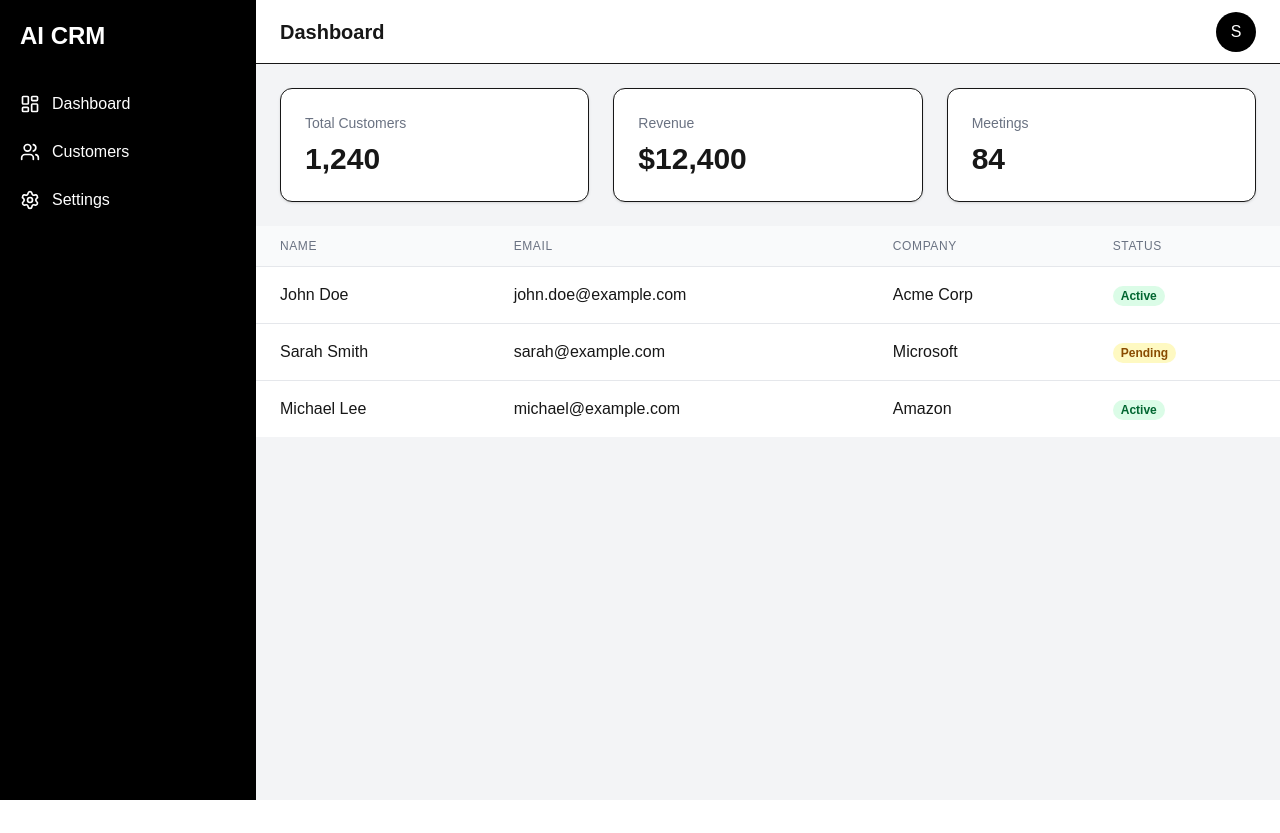
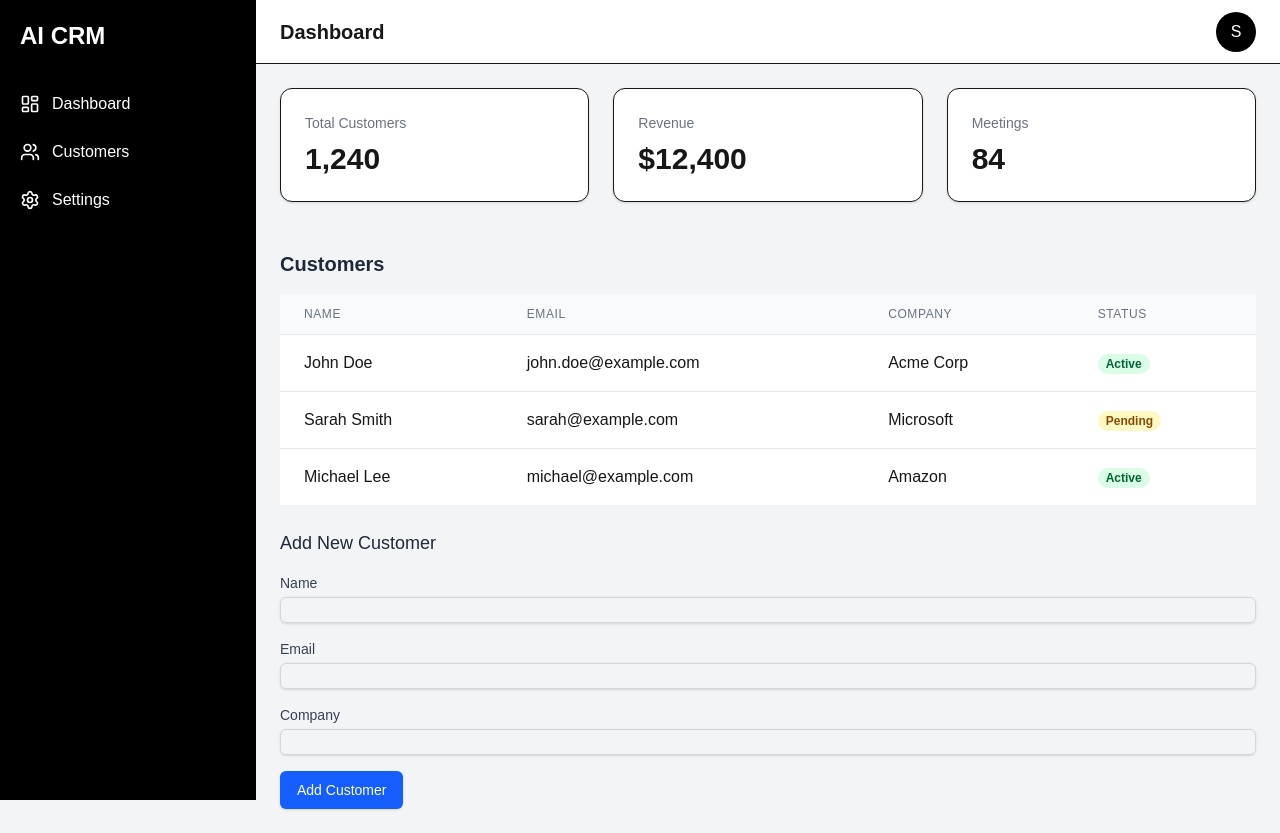
Before and after one commit to imShayan/ai-crm-assistant, a Next.js app: page / in a window 1280 px wide. Before the commit the page ends 800 px from the top, so only its background shows below. Built offline with nearby package versions, Linux system fonts and the light colour scheme.

Commit message:
Implement customer form and state management

```diff
--- a/src/app/page.tsx
+++ b/src/app/page.tsx
@@ -1,11 +1,25 @@
+"use client";
+
+import { useState } from "react";
 import Sidebar from "@/components/layout/sidebar";
 import Navbar from "@/components/layout/navbar";
 import StatsCard from "@/components/dashboard/stats-card";
 import CustomerTable from "@/components/dashboard/customer-table";
 import {mockCustomers} from "@/lib/mock-data";
+import AddCustomerForm from "@/components/dashboard/add-customer-form";
 
 
 export default function Home() {
+  const [customers, setCustomers] = useState(mockCustomers);
+  const handleAddCustomer = (customer: { name: string; email: string; company: string }) => {
+  const newCustomer = {
+    id: customers.length + 1,
+    ...customer,
+    status: "Pending",
+  };
+  setCustomers([...customers, newCustomer]);
+};
+
   return (
     <div className="flex bg-gray-100">
       <Sidebar />
@@ -21,7 +35,19 @@ export default function Home() {
           </div>
         </div>
 
-        <CustomerTable customers={mockCustomers} />
+        <div className="p-6">
+          <div className="flex items-center justify-between mb-4">
+            <h2 className="text-xl font-semibold text-gray-800">Customers</h2>
+          </div>
+
+          <CustomerTable customers={customers} />
+
+          <div className="mt-6">
+            <h3 className="text-lg font-medium text-gray-800 mb-4">Add New Customer</h3>
+            <AddCustomerForm onAddCustomer={handleAddCustomer} />
+          </div>
+        </div>
+
       </div>
     </div>
   );
--- /dev/null
+++ b/src/components/dashboard/add-customer-form.tsx
@@ -0,0 +1,65 @@
+"use client";
+import { useState } from "react";
+
+type Props = { onAddCustomer: (customer: { name: string; email: string; company: string }) => void };
+
+export default function AddCustomerForm({ onAddCustomer }: Props) {
+  const [name, setName] = useState("");
+  const [email, setEmail] = useState("");
+  const [company, setCompany] = useState("");
+
+  const handleSubmit = (e: React.FormEvent<HTMLFormElement>) => {
+    e.preventDefault();
+    onAddCustomer({ name, email, company });
+    setName("");
+    setEmail("");
+    setCompany("");
+  };
+
+  return (
+    <form onSubmit={handleSubmit} className="space-y-4">
+      <div>
+        <label htmlFor="name" className="block text-sm font-medium text-gray-700">
+          Name
+        </label>
+        <input
+          type="text"
+          id="name"
+          value={name}
+          onChange={(e) => setName(e.target.value)}
+          className="mt-1 block w-full border border-gray-300 rounded-md shadow-sm focus:ring-blue-500 focus:border-blue-500"
+        />
+      </div>
+      <div>
+        <label htmlFor="email" className="block text-sm font-medium text-gray-700">
+          Email
+        </label>
+        <input
+          type="email"
+          id="email"
+          value={email}
+          onChange={(e) => setEmail(e.target.value)}
+          className="mt-1 block w-full border border-gray-300 rounded-md shadow-sm focus:ring-blue-500 focus:border-blue-500"
+        />
+      </div>
+      <div>
+        <label htmlFor="company" className="block text-sm font-medium text-gray-700">
+          Company
+        </label>
+        <input
+          type="text"
+          id="company"
+          value={company}
+          onChange={(e) => setCompany(e.target.value)}
+          className="mt-1 block w-full border border-gray-300 rounded-md shadow-sm focus:ring-blue-500 focus:border-blue-500"
+        />
+      </div>
+      <button
+        type="submit"
+        className="inline-flex items-center px-4 py-2 border border-transparent text-sm font-medium rounded-md shadow-sm text-white bg-blue-600 hover:bg-blue-700 focus:outline-none focus:ring-2 focus:ring-offset-2 focus:ring-blue-500"
+      >
+        Add Customer
+      </button>
+    </form>
+  );
+}
```
